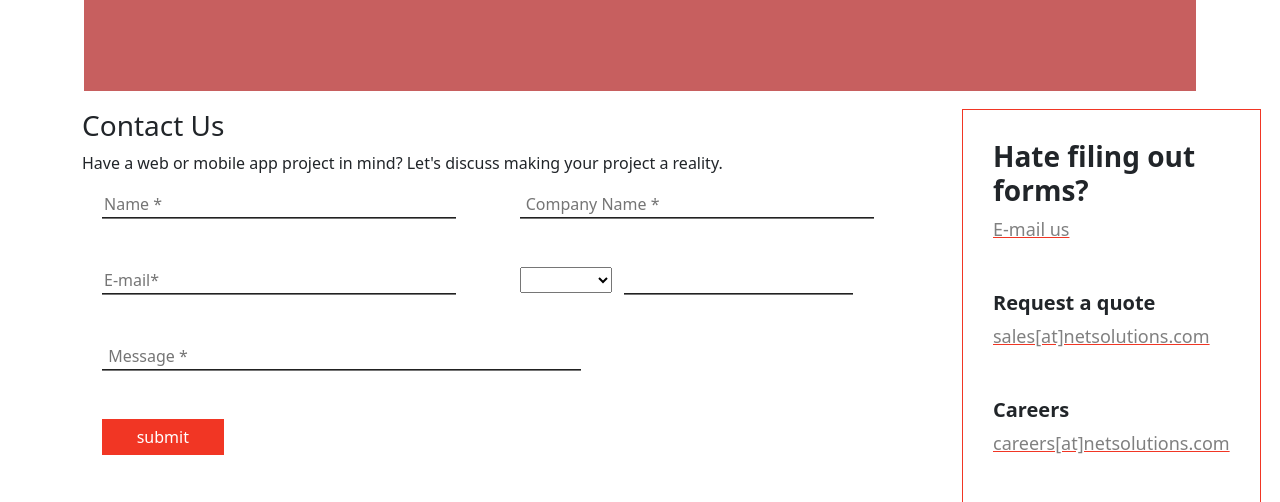
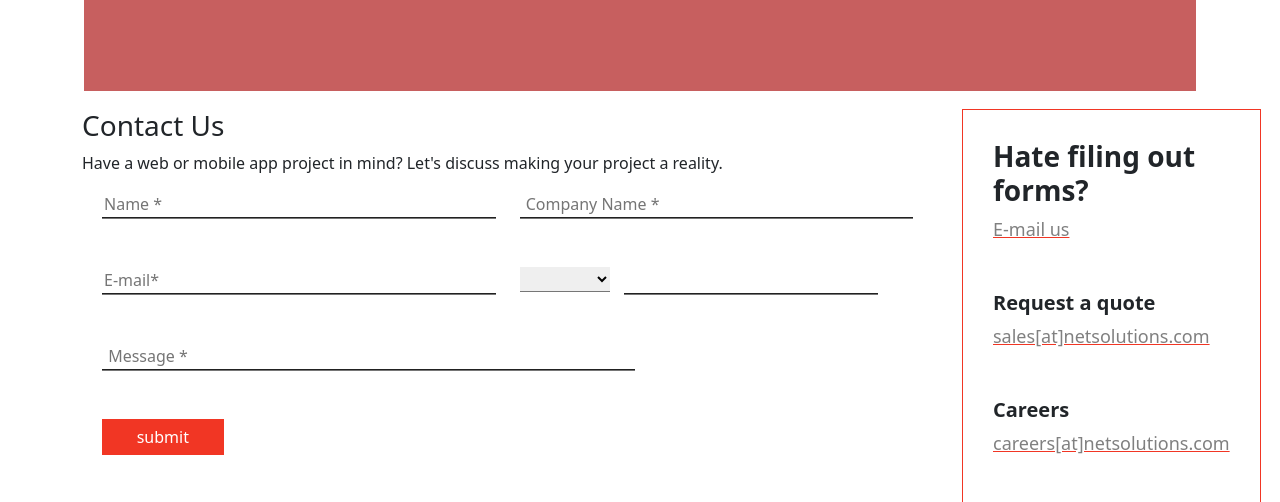
Before and after one commit to AroraSanya/assignments, a plain HTML site: page index.html in a window 1280 px wide. Shown: the part 229-731 px from the top of the page. Drawn offline with nearby package versions, Linux system fonts and the light colour scheme.

Commit message:
Update styles.css

```diff
--- a/style.css
+++ b/style.css
@@ -79,3 +79,18 @@ form .col-md-4
 {
     margin-left: 20px;
 }
+
+input
+{
+    width: 100%;
+}
+
+select
+{
+    border-top-style: hidden;
+    border-right-style: hidden;
+    border-left-style:hidden;
+    border-bottom-style: groove;
+
+
+}
```
